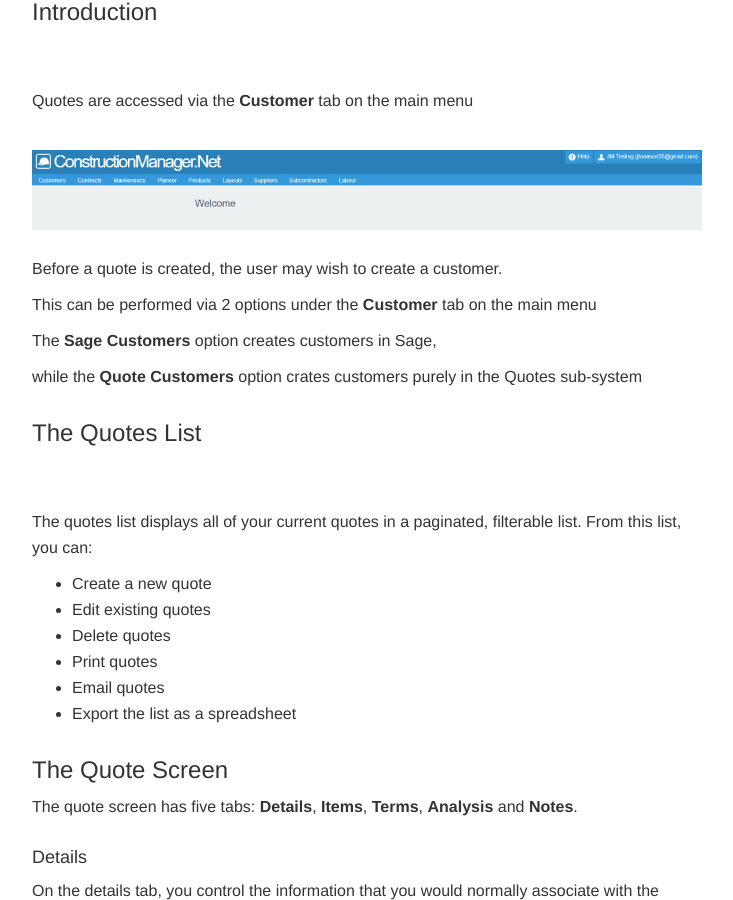
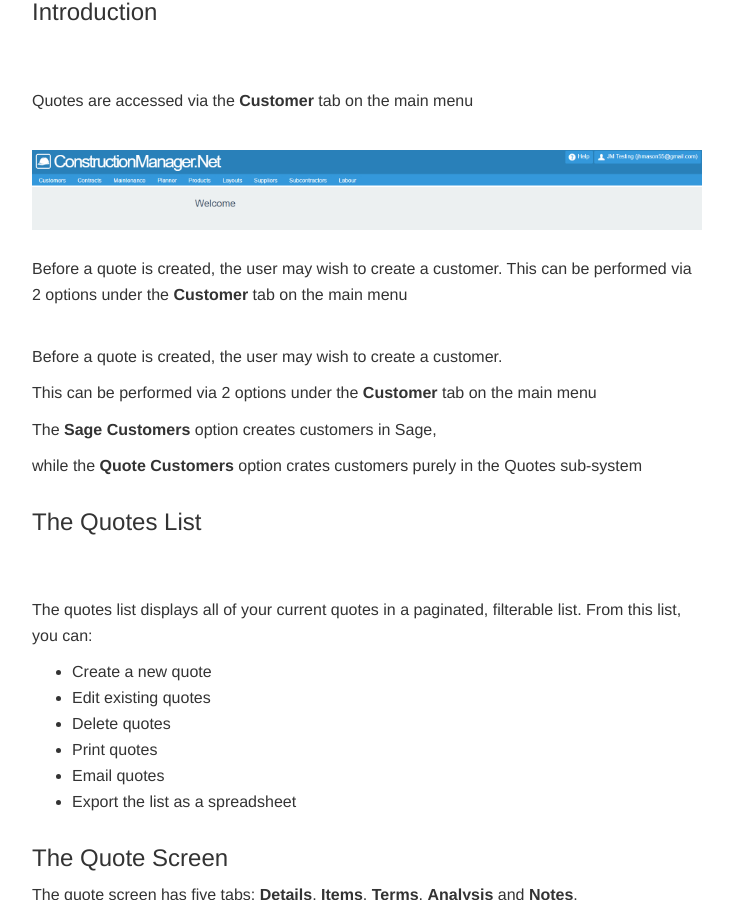
Before and after one commit to JNCSolutions/ConstructionManagerDocs, a Jekyll site: the page built from quotes.html, in a window 1280 px wide and 900 px high, scrolled down 497 px. Shown: the whole window, without its empty margins (273-1006 px from the left). Built offline with Jekyll 4.4.1, drawn with Linux system fonts in a browser that asks for light colours.

Commit message:
Update quotes.html

```diff
--- a/quotes.html
+++ b/quotes.html
@@ -34,7 +34,9 @@ title: Quotes
         <br>
         <img src="img/Main_Menu.PNG" style="width: 100%;">
         <br> <br>
-
+      <p>Before a quote is created, the user may wish to create a customer.
+      This can be performed via 2 options under the <strong>Customer</strong> tab on the main menu</p>
+      <br>
       <p>Before a quote is created, the user may wish to create a customer.</p>
       <p>This can be performed via 2 options under the <strong>Customer</strong> tab on the main menu</p>
       <p>The <strong>Sage Customers</strong> option creates customers in Sage,</p>
```
